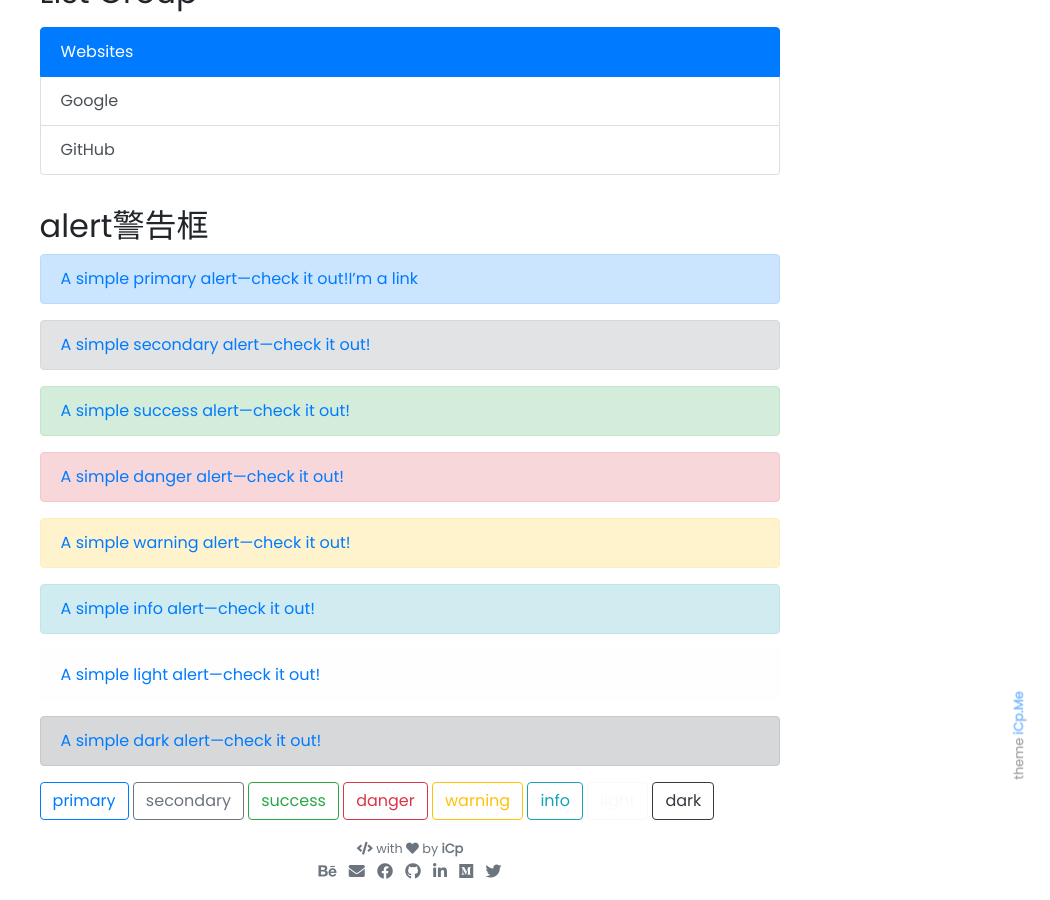
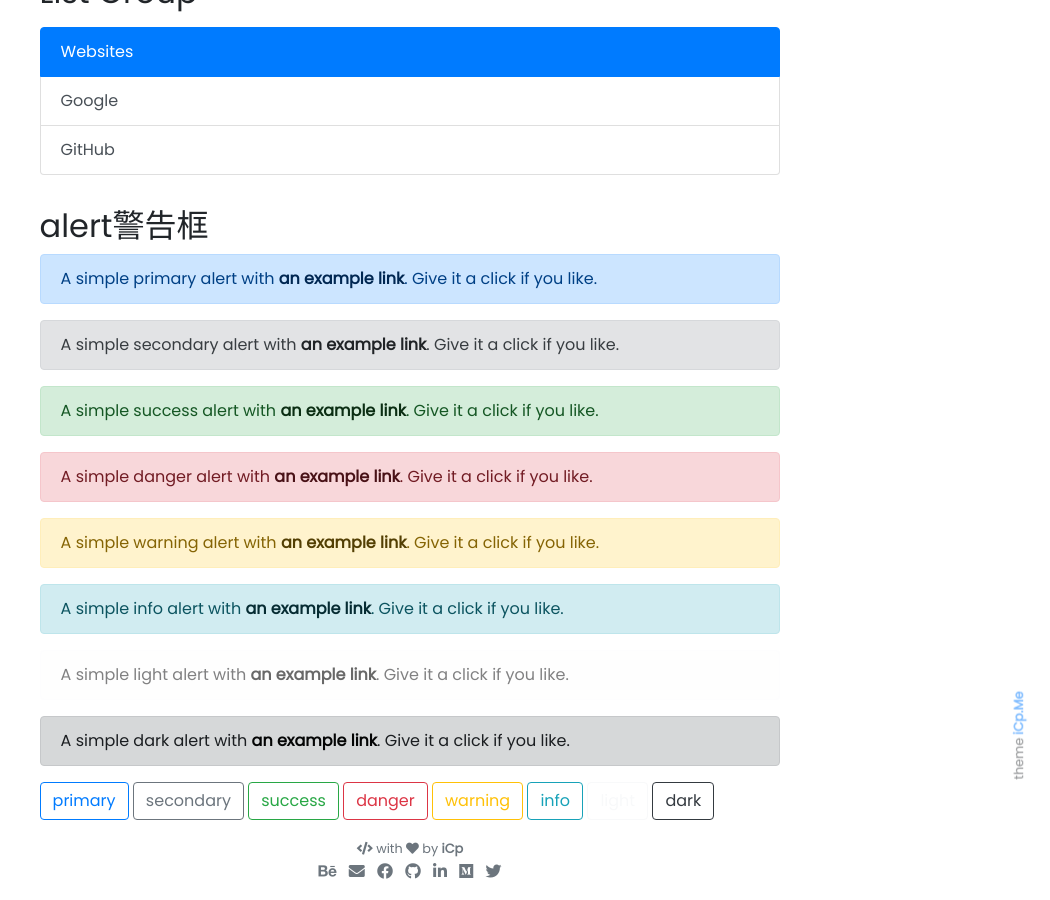
Before and after one commit to WorkSpacesPro/icp, a Jekyll site: the page built from pages/docs.md, in a window 1280 px wide and 900 px high, scrolled down 1389 px. Shown: the whole window, without its empty margins (230-1280 px from the left). Built offline with Jekyll 4.4.1, drawn with Linux system fonts in a browser that asks for light colours; emoji names are drawn with the system emoji font.

Commit message:
Update docs.md

```diff
--- a/pages/docs.md
+++ b/pages/docs.md
@@ -68,28 +68,28 @@ GitHub</a>
   <!-- alert警告框 -->
   <h2 id="list-group"> alert警告框</h2>
 <div class="alert alert-primary" role="alert">
- <a href="https://www.google.com"> A simple primary alert—check it out!I’m a link</a>
+  A simple primary alert with <a href="#" class="alert-link">an example link</a>. Give it a click if you like.
 </div>
 <div class="alert alert-secondary" role="alert">
-   <a href="https://www.google.com">A simple secondary alert—check it out!</a>
+  A simple secondary alert with <a href="#" class="alert-link">an example link</a>. Give it a click if you like.
 </div>
 <div class="alert alert-success" role="alert">
-   <a href="https://www.google.com">A simple success alert—check it out!</a>
+  A simple success alert with <a href="#" class="alert-link">an example link</a>. Give it a click if you like.
 </div>
 <div class="alert alert-danger" role="alert">
-  <a href="https://www.google.com"> A simple danger alert—check it out!</a>
+  A simple danger alert with <a href="#" class="alert-link">an example link</a>. Give it a click if you like.
 </div>
 <div class="alert alert-warning" role="alert">
-  <a href="https://www.google.com"> A simple warning alert—check it out!</a>
+  A simple warning alert with <a href="#" class="alert-link">an example link</a>. Give it a click if you like.
 </div>
 <div class="alert alert-info" role="alert">
-  <a href="https://www.google.com"> A simple info alert—check it out!</a>
+  A simple info alert with <a href="#" class="alert-link">an example link</a>. Give it a click if you like.
 </div>
 <div class="alert alert-light" role="alert">
-  <a href="https://www.google.com"> A simple light alert—check it out!</a>
+  A simple light alert with <a href="#" class="alert-link">an example link</a>. Give it a click if you like.
 </div>
 <div class="alert alert-dark" role="alert">
-  <a href="https://www.google.com"> A simple dark alert—check it out!</a>
+  A simple dark alert with <a href="#" class="alert-link">an example link</a>. Give it a click if you like.
 </div>
 <!-- alert警告框链接 -->
 <a class="btn btn-outline-primary" href="#" role="button">primary</a>
```
